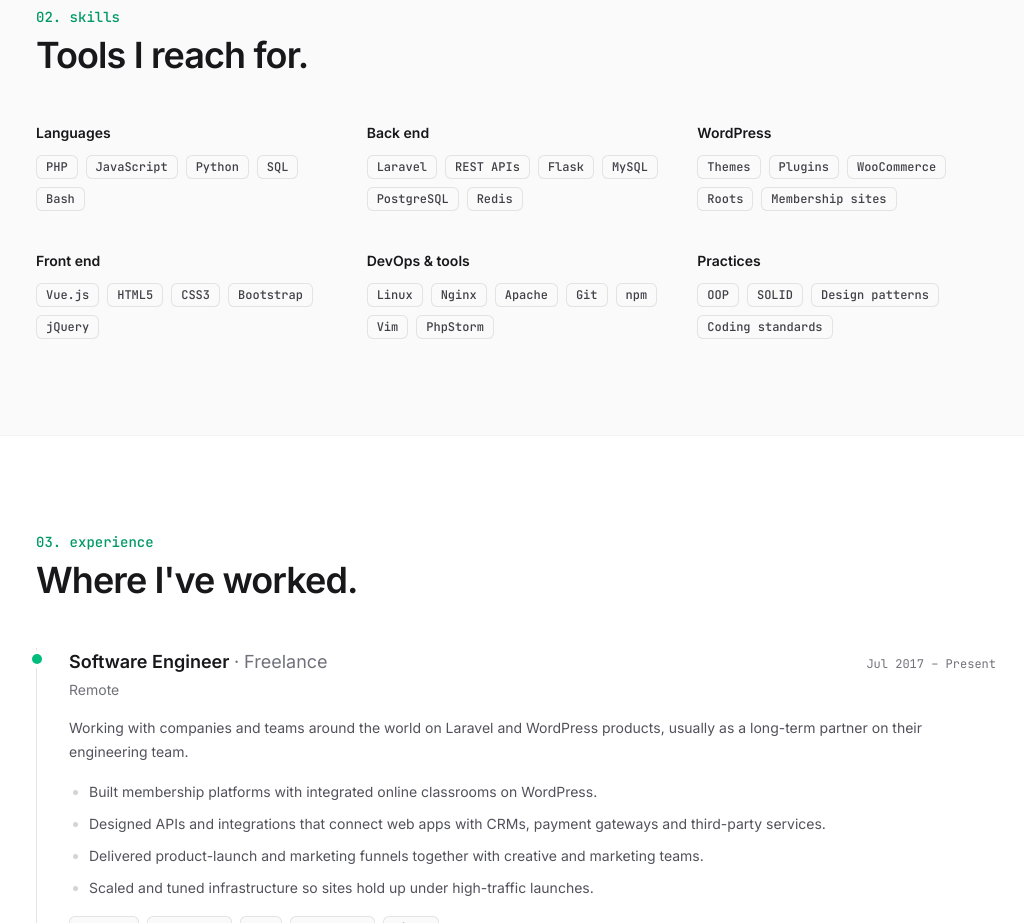
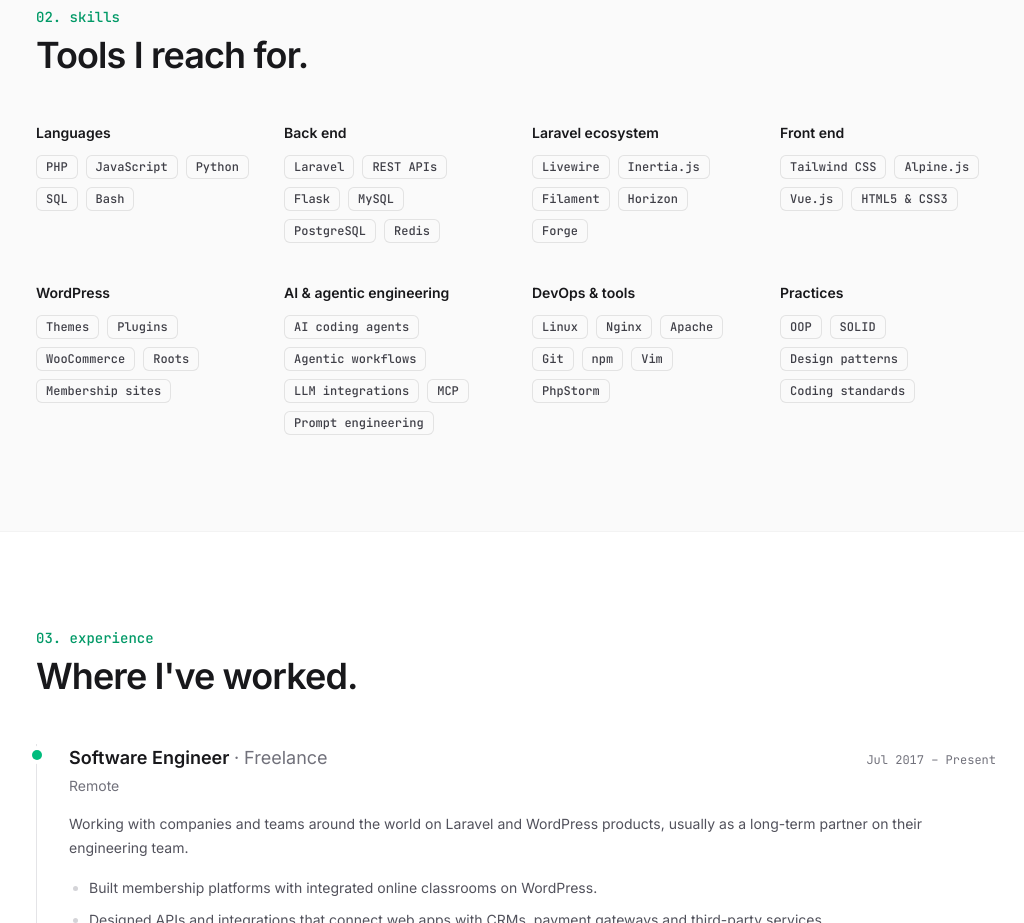
Before and after one commit to theKhorshed/theKhorshed.github.io, a website: page public/index.html in a window 1280 px wide. Shown: the part 1760-2683 px from the top of the page, without its empty margins (124-1148 px from the left). Drawn offline with nearby package versions, Linux system fonts and the light colour scheme; files that its build step writes are made by us from their sources.

Commit message:
Add Laravel ecosystem, Tailwind, Alpine and AI engineering skills

```diff
--- a/public/index.html
+++ b/public/index.html
@@ -42,7 +42,7 @@
     "jobTitle": "Software Engineer",
     "url": "https://khorshed.dev/",
     "image": "https://khorshed.dev/assets/khorshed.jpg",
-    "knowsAbout": ["Laravel", "WordPress", "WooCommerce", "PHP", "JavaScript", "Vue.js", "REST APIs", "Linux"],
+    "knowsAbout": ["Laravel", "Livewire", "Inertia.js", "WordPress", "WooCommerce", "PHP", "JavaScript", "Vue.js", "Alpine.js", "Tailwind CSS", "REST APIs", "Agentic engineering", "Linux"],
     "sameAs": [
       "https://github.com/theKhorshed",
       "https://linkedin.com/in/theKhorshed",
@@ -217,7 +217,7 @@
         <p class="eyebrow">02. skills</p>
         <h2 class="section-title">Tools I reach for.</h2>
 
-        <dl class="mt-12 grid gap-x-8 gap-y-10 sm:grid-cols-2 lg:grid-cols-3">
+        <dl class="mt-12 grid gap-x-8 gap-y-10 sm:grid-cols-2 lg:grid-cols-4">
           <div>
             <dt class="text-sm font-semibold text-zinc-900 dark:text-white">Languages</dt>
             <dd class="mt-3 flex flex-wrap gap-2">
@@ -231,15 +231,27 @@
             </dd>
           </div>
           <div>
+            <dt class="text-sm font-semibold text-zinc-900 dark:text-white">Laravel ecosystem</dt>
+            <dd class="mt-3 flex flex-wrap gap-2">
+              <span class="tech-pill">Livewire</span><span class="tech-pill">Inertia.js</span><span class="tech-pill">Filament</span><span class="tech-pill">Horizon</span><span class="tech-pill">Forge</span>
+            </dd>
+          </div>
+          <div>
+            <dt class="text-sm font-semibold text-zinc-900 dark:text-white">Front end</dt>
+            <dd class="mt-3 flex flex-wrap gap-2">
+              <span class="tech-pill">Tailwind CSS</span><span class="tech-pill">Alpine.js</span><span class="tech-pill">Vue.js</span><span class="tech-pill">HTML5 &amp; CSS3</span>
+            </dd>
+          </div>
+          <div>
             <dt class="text-sm font-semibold text-zinc-900 dark:text-white">WordPress</dt>
             <dd class="mt-3 flex flex-wrap gap-2">
               <span class="tech-pill">Themes</span><span class="tech-pill">Plugins</span><span class="tech-pill">WooCommerce</span><span class="tech-pill">Roots</span><span class="tech-pill">Membership sites</span>
             </dd>
           </div>
           <div>
-            <dt class="text-sm font-semibold text-zinc-900 dark:text-white">Front end</dt>
+            <dt class="text-sm font-semibold text-zinc-900 dark:text-white">AI &amp; agentic engineering</dt>
             <dd class="mt-3 flex flex-wrap gap-2">
-              <span class="tech-pill">Vue.js</span><span class="tech-pill">HTML5</span><span class="tech-pill">CSS3</span><span class="tech-pill">Bootstrap</span><span class="tech-pill">jQuery</span>
+              <span class="tech-pill">AI coding agents</span><span class="tech-pill">Agentic workflows</span><span class="tech-pill">LLM integrations</span><span class="tech-pill">MCP</span><span class="tech-pill">Prompt engineering</span>
             </dd>
           </div>
           <div>
```
